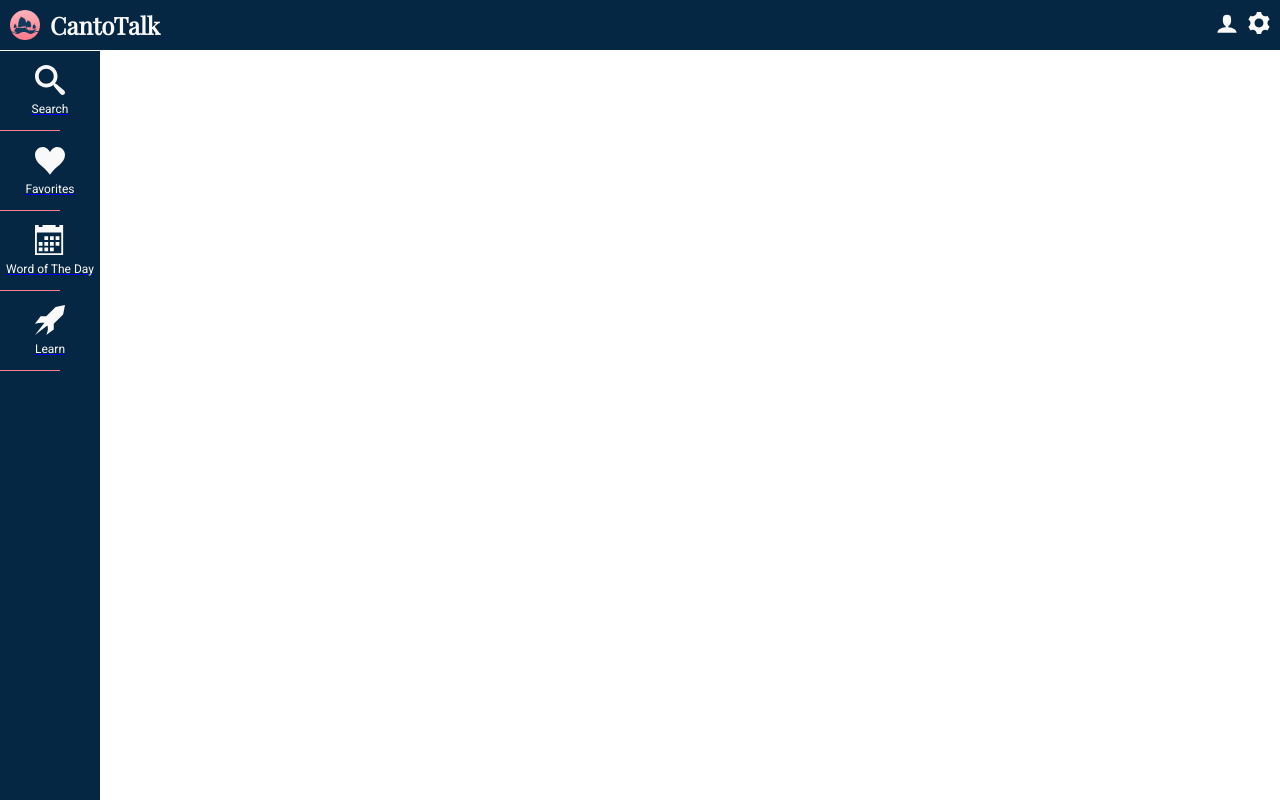
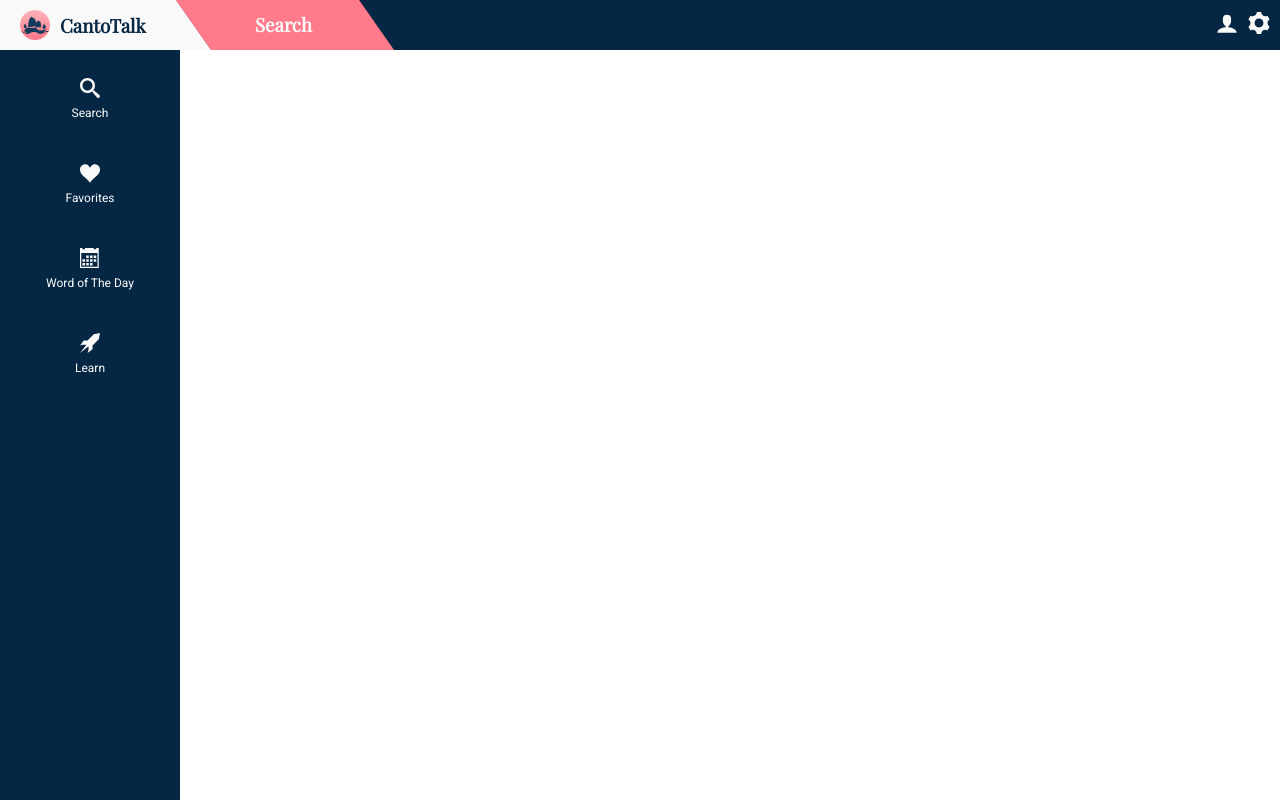
Before and after one commit to brimac1634/CantoWeb, a React (Create React App) app: page /Learn in a window 1280 px wide. Built offline with nearby package versions, Linux system fonts and the light colour scheme.

Commit message:
changed style of titleBar and navBarButtons

```diff
--- a/src/App.css
+++ b/src/App.css
@@ -10,13 +10,13 @@
 	position: fixed;
 	top: 50px;
 	left: 0;
-	width: 100px;
+	width: 180px;
 	height: calc(100% - 50px);
 }
 
 .main-view {
 	position: absolute;
-	left: 100px;
+	left: 180px;
 	top: 50px;
 	right: 0;
 	bottom: 0;
--- a/src/App.js
+++ b/src/App.js
@@ -9,14 +9,14 @@ class App extends Component {
 constructor (props, context) {
 	super(props, context);
 	this.state = {
-
+		current: 'Search'
 	}
 }
 
   render() {
     return (
       <div>
-        <TitleBar className='title-bar'/>
+        <TitleBar className='title-bar'current={this.state.current}/>
       	<NavBar className='nav-bar'/>
   	    <MainView className='main-view'/>
       </div>
--- a/src/Components/Icon/Icon.css
+++ b/src/Components/Icon/Icon.css
@@ -1,13 +1,15 @@
 .icon {
 	background: transparent;
+	width: 100%;
+	height: 100%;
 	border: none;
 	color: var(--cantoWhite);
 	outline: none;
 	text-align: center;
 }
 
-.icon:hover,
-svg:hover {
+.icon:hover svg,
+.icon:hover p {
 	color: var(--cantoPink);
 	fill: var(--cantoPink);
 }
--- a/src/Components/Icon/Icon.js
+++ b/src/Components/Icon/Icon.js
@@ -3,7 +3,7 @@ import './Icon.css';
 
 const Icon = (props) => {
 
-	let width = 30;
+	let width = 20;
 
 	if (props.width != null) {
 		width = props.width
--- a/src/Components/Logo/Logo.css
+++ b/src/Components/Logo/Logo.css
@@ -1,5 +1,4 @@
 .logo {
-	margin: 10px;
 	height: 30px;
 	width: auto;
 	display: flex;
@@ -13,6 +12,6 @@
 	margin-right: 10px;
 }
 
-.logo h2 {
-	color: var(--cantoWhite);
+.logo h3 {
+	color: var(--cantoDarkBlue);
 }
--- a/src/Components/Logo/Logo.js
+++ b/src/Components/Logo/Logo.js
@@ -6,7 +6,7 @@ const Logo = () => {
 	return (
 		<div className='logo'>
 			<img src={CantoIcon} alt='CantoTalk Icon'/>
-			<h2>CantoTalk</h2>
+			<h3>CantoTalk</h3>
 		</div>
 	);
 }
--- a/src/Components/NavBar/NavBar.css
+++ b/src/Components/NavBar/NavBar.css
@@ -3,24 +3,16 @@
 	text-align: center;
 }
 
-.nav-bar:before {
-	display: block;
-	content: "";
-	background: var(--cantoWhite);
-	height: 1px;
-	width: 100%;
-}
 
 .nav-list {
-	position: absolute;
-	top: 10px;
-	left: 0;
+	position: relative;
 	width: 100%;
-	height: calc(100% - 80px);
+	height: auto;
 	display: flex;
 	flex-direction: column;
 	justify-content: top;
 	align-items: center;
+	margin-top: 20px;
 }
 
 .icon-button {
@@ -29,11 +21,11 @@
 
 }
 
-.icon-button:after {
+/*.icon-button:after {
 	display: block;
 	content: "";
-	background: var(--cantoPink);
+	background: var(--cantoWhite);
 	height: 1px;
 	width: 60%;
 	margin-top: 10px;
-}
+}*/
--- a/src/Components/NavBar/NavBar.js
+++ b/src/Components/NavBar/NavBar.js
@@ -1,17 +1,16 @@
 import React from 'react';
 import './NavBar.css';
-import {Link} from 'react-router-dom';
-import Icon from '../Icon/Icon';
+import NavBarButton from './NavBarButton/NavBarButton';
 import {icons} from '../../constants';
 
 const NavBar = () => {
 	return (
 		<div className='nav-bar'>
 			<div className='nav-list'>
-				<Link to={'/'} className='icon-button'><Icon icon={icons.search} className='icon-button' title='Search'/></Link>
-				<Link to={'/Favorites'} className='icon-button'><Icon icon={icons.heart} className='icon-button' title='Favorites'/></Link>
-				<Link to={'/WordOfTheDay'} className='icon-button'><Icon icon={icons.calendar} className='icon-button' title='Word of The Day'/></Link>
-				<Link to={'/Learn'} className='icon-button'><Icon icon={icons.rocket} title='Learn'/></Link>
+				<NavBarButton to={'/'} icon={icons.search} title='Search'/>
+				<NavBarButton to={'/Favorites'} icon={icons.heart} title='Favorites'/>
+				<NavBarButton to={'/WordOfTheDay'} icon={icons.calendar} title='Word of The Day'/>
+				<NavBarButton to={'/Learn'} icon={icons.rocket} title='Learn'/>
 			</div>
 		</div>
 	);
--- /dev/null
+++ b/src/Components/NavBar/NavBarButton/NavBarButton.css
@@ -0,0 +1,24 @@
+.nav-bar-button:link,
+.nav-bar-button:visited {
+	width: 100%;
+	height: 80px;
+	padding-top: 5px;
+	display: flex;
+	flex-direction: row;
+	align-items: center;
+	justify-content: center;
+	text-decoration: none;
+	color: var(--cantoWhite);
+}
+
+.nav-bar-button:hover,
+.nav-bar-button:active,
+.nav-bar-button:focused {
+	color: pink;
+	fill: pink;
+}
+
+
+/*.icon-button {
+	margin-right: 20px;
+}*/
--- /dev/null
+++ b/src/Components/NavBar/NavBarButton/NavBarButton.js
@@ -0,0 +1,15 @@
+import React from 'react';
+import './NavBarButton.css'
+import {Link} from 'react-router-dom';
+import Icon from '../../Icon/Icon';
+
+
+const NavBarButton = (props) => {
+	return (
+		<Link to={props.to} className='nav-bar-button'>
+			<Icon icon={props.icon} className='icon-button' title={props.title}/>
+		</Link>
+	);
+}
+
+export default NavBarButton;
--- a/src/Components/TitleBar/TitleBar.css
+++ b/src/Components/TitleBar/TitleBar.css
@@ -1,5 +1,39 @@
 .title-bar {
 	background: var(--cantoDarkBlue);
+	overflow: hidden;
+}
+
+.slanted-div {
+	position: absolute;
+	width: 350px;
+	transform: rotateZ(55deg);
+}
+.logo-div {
+	height: 300px;
+	top: -90px;
+	left: -140px;
+	background: var(--cantoWhite);
+}
+
+.current-div {
+	height: 150px;
+	top: -50px;
+	left: 110px;
+	background: var(--cantoPink);
+}
+
+.logo {
+	position: absolute;
+	margin: 10px 20px;
+
+}
+
+.current {
+	position: absolute;
+	left: 255px;
+	margin-top: 12px;
+	color: var(--cantoWhite);
+
 }
 
 .button-container {
--- a/src/Components/TitleBar/TitleBar.js
+++ b/src/Components/TitleBar/TitleBar.js
@@ -4,10 +4,13 @@ import Logo from '../Logo/Logo';
 import Icon from '../Icon/Icon';
 import {icons} from '../../constants';
 
-const TitleBar = () => {
+const TitleBar = props => {
 	return (
 		<div className='title-bar'>
-			<Logo />
+			<div className='slanted-div logo-div'></div>
+			<Logo className='logo'/>
+			<div className='slanted-div current-div'></div>
+			<h3 className='current'>{props.current}</h3>
 			<div className='button-container'>
 				<Icon icon={icons.profile} className='icon' width={22}/>
 				<Icon icon={icons.settings} className='icon' width={22}/>
```
